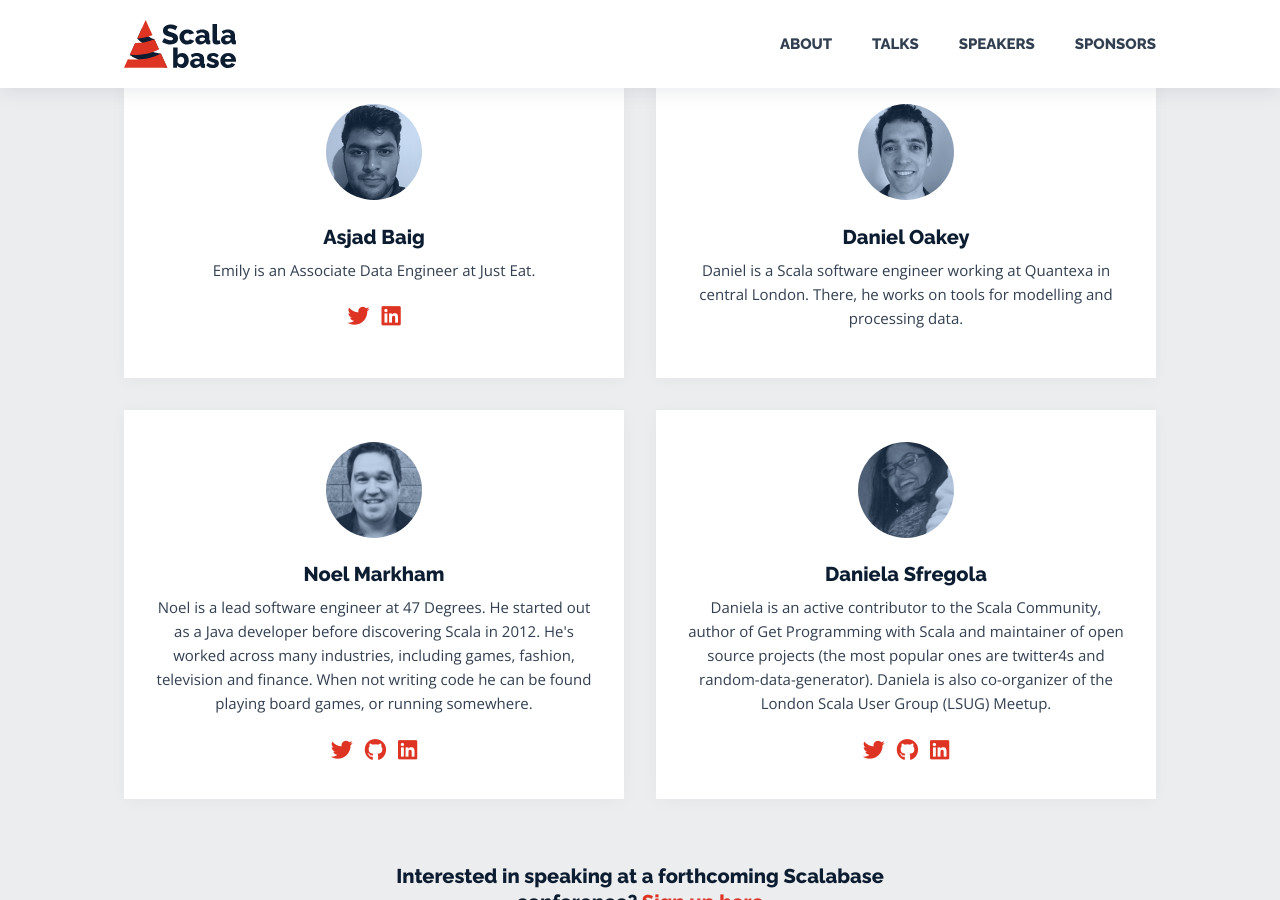
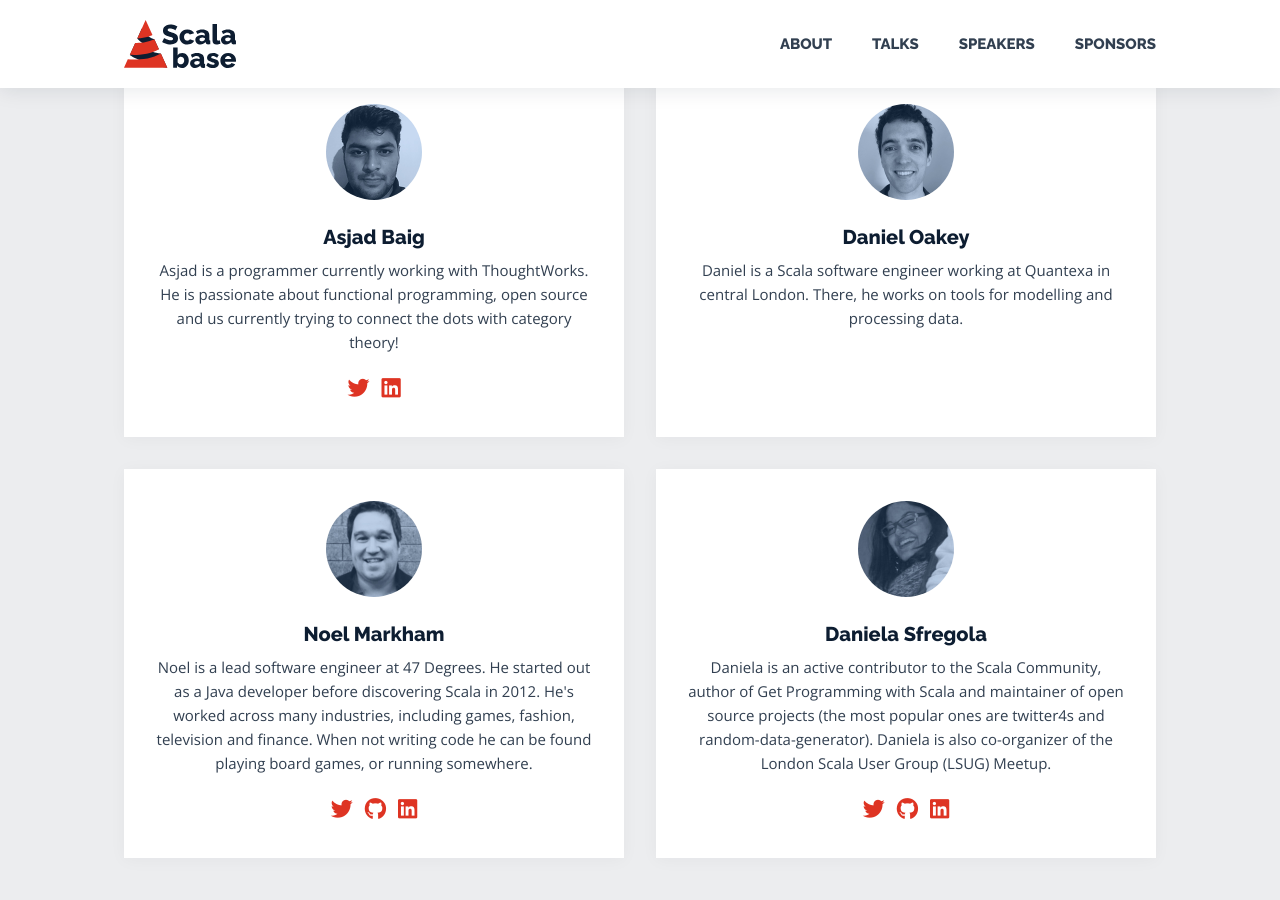
Before and after one commit to frankie297/scala-base-conf, a Jekyll site: the page built from docs/index.md, in a window 1280 px wide and 900 px high, scrolled down 4620 px. Built offline with Jekyll 4.4.1, drawn with Linux system fonts in a browser that asks for light colours; nearby versions of some CDN libraries.

Commit message:
Correct Asjad bio

```diff
--- a/docs/_data/speakers.yml
+++ b/docs/_data/speakers.yml
@@ -41,7 +41,7 @@ speakers:
 
     - id-speaker: 3
       name: "Asjad Baig"
-      bio: "Emily is an Associate Data Engineer at Just Eat."
+      bio: "Asjad is a programmer currently working with ThoughtWorks. He is passionate about functional programming, open source and us currently trying to connect the dots with category theory!"
       avatar: /img/speakers/asjad-baig.jpg
       social:
         - {name: "twitter", link: "https://twitter.com/AsjadSB"}
```
